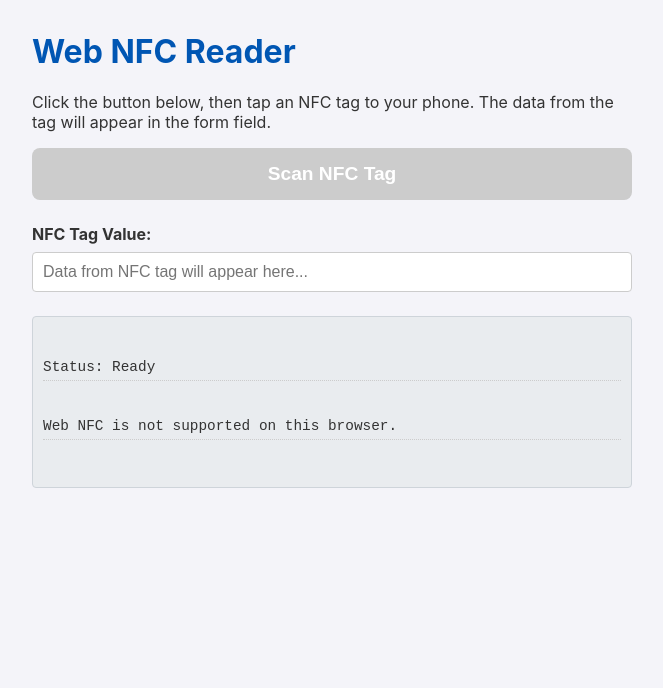
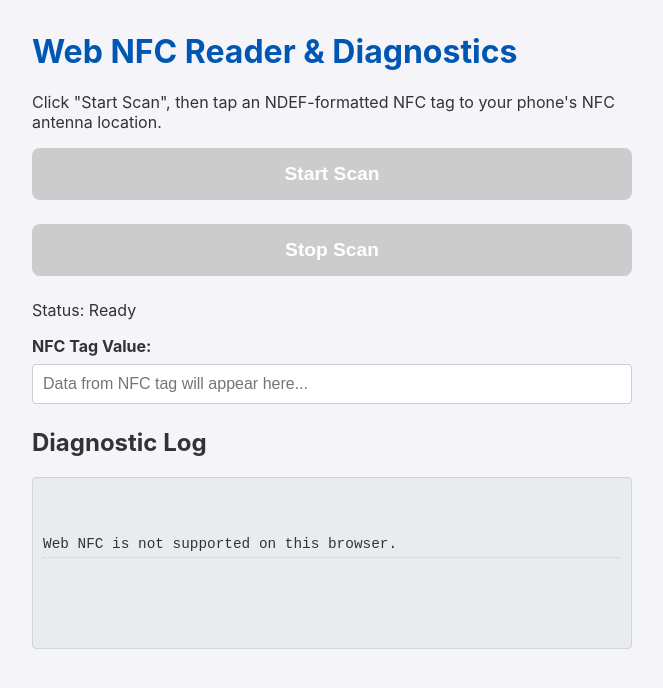
Before and after one commit to brad-a11y/NFCReaderToGoogleForm, a plain HTML site: page index.html in a window 1280 px wide. Shown: the whole page, without its empty margins (308-971 px from the left). Drawn offline with Linux system fonts and the light colour scheme.

Commit message:
Update index.html

```diff
--- a/index.html
+++ b/index.html
@@ -3,26 +3,33 @@
 <head>
     <meta charset="UTF-8">
     <meta name="viewport" content="width=device-width, initial-scale=1.0">
-    <title>NFC Reader</title>
+    <title>NFC Reader Diagnostics</title>
     <link rel="stylesheet" href="style.css">
 </head>
 <body>
 
-    <h1>Web NFC Reader</h1>
+    <h1>Web NFC Reader & Diagnostics</h1>
     <p>
-        Click the button below, then tap an NFC tag to your phone.
-        The data from the tag will appear in the form field.
+        Click "Start Scan", then tap an NDEF-formatted NFC tag to your phone's NFC antenna location.
     </p>
 
-    <button id="scanButton">Scan NFC Tag</button>
+    <div class="button-group">
+        <button id="scanButton">Start Scan</button>
+        <button id="abortButton" disabled>Stop Scan</button>
+    </div>
+
+    <div id="status">
+        <p>Status: Ready</p>
+    </div>
 
     <form id="nfcForm">
         <label for="nfcValue">NFC Tag Value:</label>
         <input type="text" id="nfcValue" name="nfcValue" placeholder="Data from NFC tag will appear here..." readonly>
     </form>
 
+    <h2>Diagnostic Log</h2>
     <div id="log">
-        <p>Status: Ready</p>
+        <!-- Log messages will appear here -->
     </div>
 
     <script src="script.js"></script>
```
